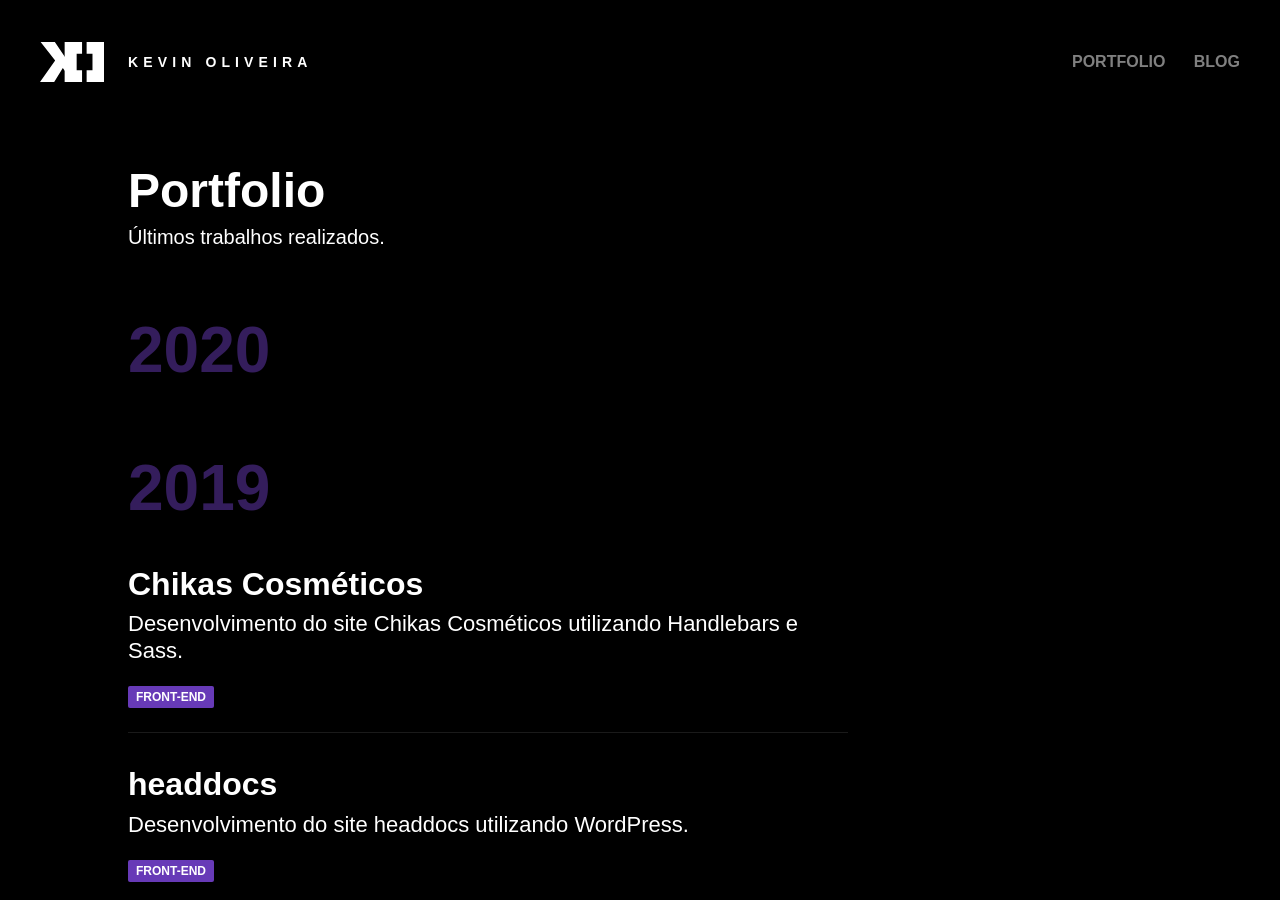
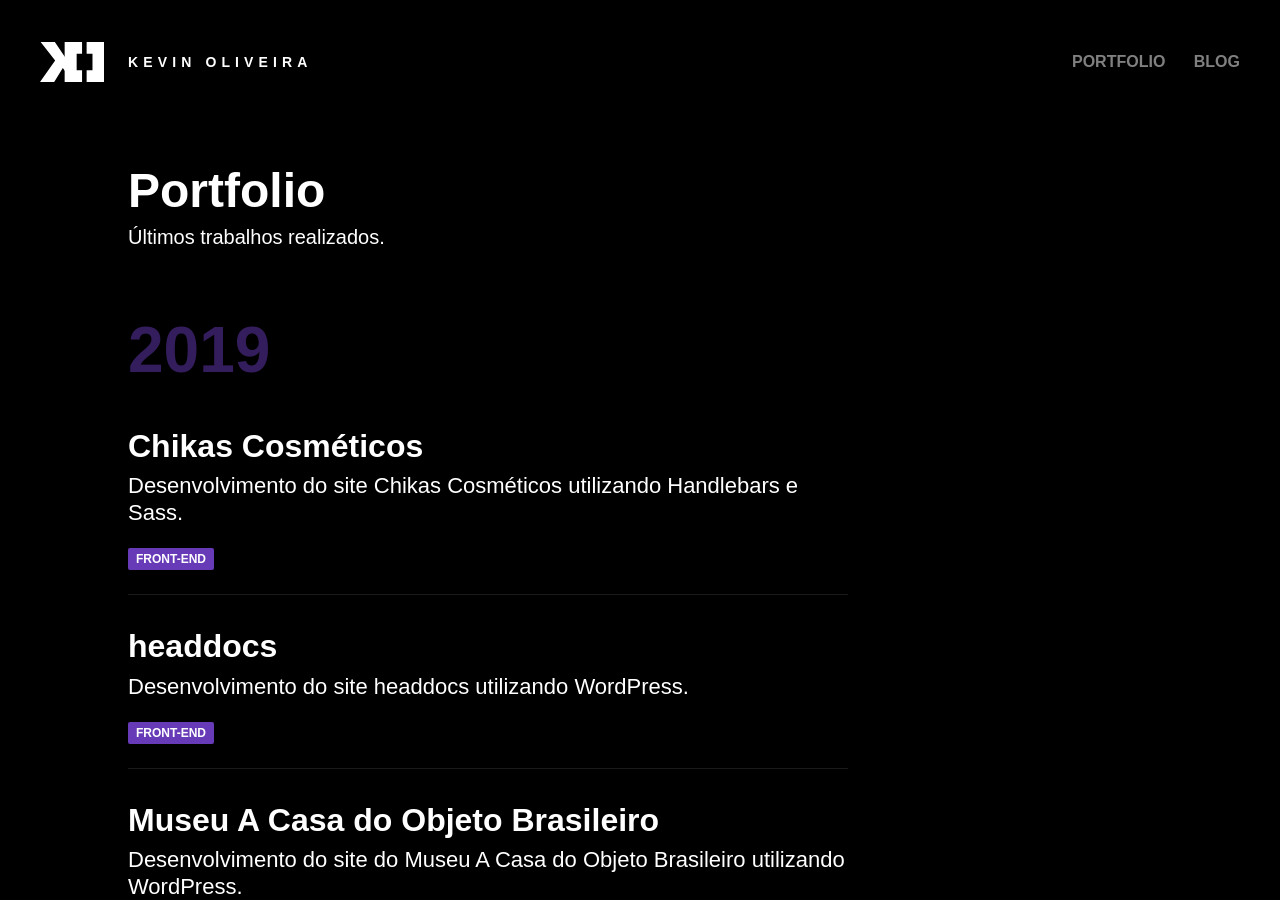
Before and after one commit to kvnol/kevinoliveira.com.br, a Jekyll site: the page built from portfolio.html, in a window 1280 px wide and 900 px high. Built offline with Jekyll 4.4.1, drawn with Linux system fonts in a browser that asks for light colours; some web fonts are replaced.

```diff
--- a/_includes/head.html
+++ b/_includes/head.html
@@ -4,6 +4,7 @@
   <meta http-equiv="X-UA-Compatible" content="ie=edge">
   <title>{% if page.url == '/' %}{{ page.title }}{% else %}{{ page.title }} | {{ site.title }}{% endif %}</title>
   <meta name="google-site-verification" content="e8tKK8_XjvMNTjaAiBPkX3bu_03VuuQzNjcHFTMS8mI">
+  <link rel="canonical" href="{{ site.url }}{{page.url | absolute}}">
 
   <!-- Open Graph / Facebook -->
   <meta property="og:type" content="website">
--- a/_layouts/page.html
+++ /dev/null
@@ -1,19 +0,0 @@
----
-layout: compress
----
-<!DOCTYPE html>
-<html lang="pt-br">
-
-{% include head.html %}
-
-<body class="page">
-  {% include header.html %}
-
-  <main class="main">
-    {{ content }}
-  </main>
-
-  {% include footer.html %}
-</body>
-
-</html>
--- a/blog.html
+++ b/blog.html
@@ -2,8 +2,10 @@
 # Feel free to add content and custom Front Matter to this file.
 # To modify the layout, see https://jekyllrb.com/docs/themes/#overriding-theme-defaults
 
-layout: page
+layout: default
 title: Blog
+subtitle: Últimas coisas que escrevi.
+description: Alguns artigos sobre coisas que estou escrevendo, desde assuntos relacionadas à tecnologia até artigos sobre a fé católica.
 type: page
 ---
 
--- a/portfolio.html
+++ b/portfolio.html
@@ -21,8 +21,10 @@ type: page
     {% capture next_year %}{{ post.previous.date | date: "%Y" }}{% endcapture %}
 
     {% if forloop.first %}
-    <h2 class="post-list__title" id="{{ this_year }}-ref">{{this_year}}</h2>
-    <ul class="post-list">
+      {%- if post.categories[0] == 'portfolio' -%}
+        <h2 class="post-list__title" id="{{ this_year }}-ref">{{this_year}}</h2>
+        <ul class="post-list">
+      {% endif %}
     {% endif %}
 
     {%- if post.categories[0] == 'portfolio' -%}
```
Also changed, not shown: other parts of portfolio.html (+3 -3 lines).
